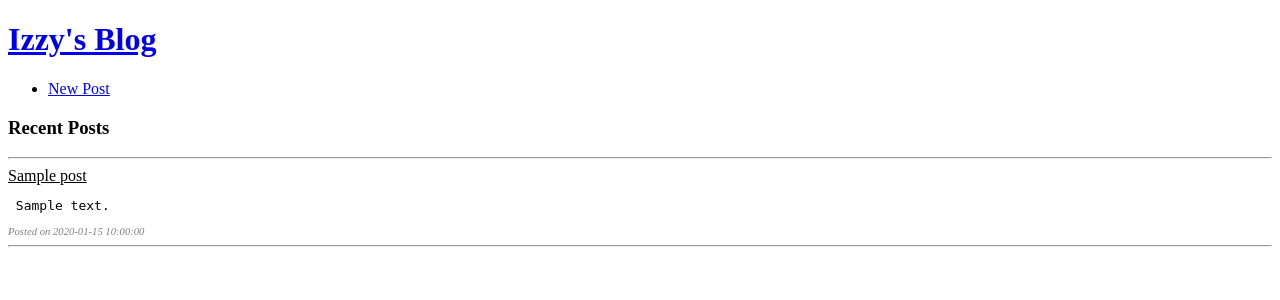
After one commit to davidizzy/build-a-blog, a Python web app: template templates/front.html in a window 1280 px wide. The commit adds this page. Shown: the top 300 px of the page. Run offline with Jinja, Linux system fonts and the light colour scheme; the template is opened without the code that fills it: most values are stand-ins (such as "Sample title", 1, 10 or a date in 2020).

Commit message:
updated structure for multi-page navigation and now posting to DB

```diff
--- a/templates/base.html
+++ b/templates/base.html
@@ -6,12 +6,26 @@
             .error {
                 color: red;
             }
+
+            .post-title {
+              text-decoration: underline;
+            }
+
+            .post-datetime {
+              color: grey;
+              font-style: italic;
+              font-size: 8pt;
+            }
         </style>
     </head>
     <body>
         <h1>
-            <a href="/">Izzy's Blog</a>
+            <a href="/blog">Izzy's Blog</a>
         </h1>
+
+        <ul>
+            <li><a href="/new-post">New Post</a></li>
+        </ul>
 
         {% block content %}
         {% endblock %}
--- /dev/null
+++ b/templates/front.html
@@ -0,0 +1,19 @@
+{% extends "base.html" %}
+
+{% block content %}
+
+<h3>
+    Recent Posts
+</h3>
+
+{% for post in blogPosts %}
+  <hr />
+  <div class = "post">
+    <div class="post-title"> {{post.title}} </div>
+    <pre class="post-body"> {{post.body}} </pre>
+    <div class="post-datetime">Posted on {{post.created}}</div>
+  </div>
+
+{% endfor %}
+<hr />
+{% endblock %}
--- a/templates/newpost.html
+++ b/templates/newpost.html
@@ -18,7 +18,7 @@
     <div>
       <b>Post:</b>
     </div>
-    <textarea name="post"> {{post}} </textarea>
+    <textarea name="post">{{post}}</textarea>
   </label>
 
   <div class="error">
@@ -29,4 +29,5 @@
 </form>
 
 
+
 {% endblock %}
```
Also changed, not shown: main.py (+41 -6 lines), templates/viewpost.html (added, +11 -0 lines), index.yaml (line endings or trailing spaces).
